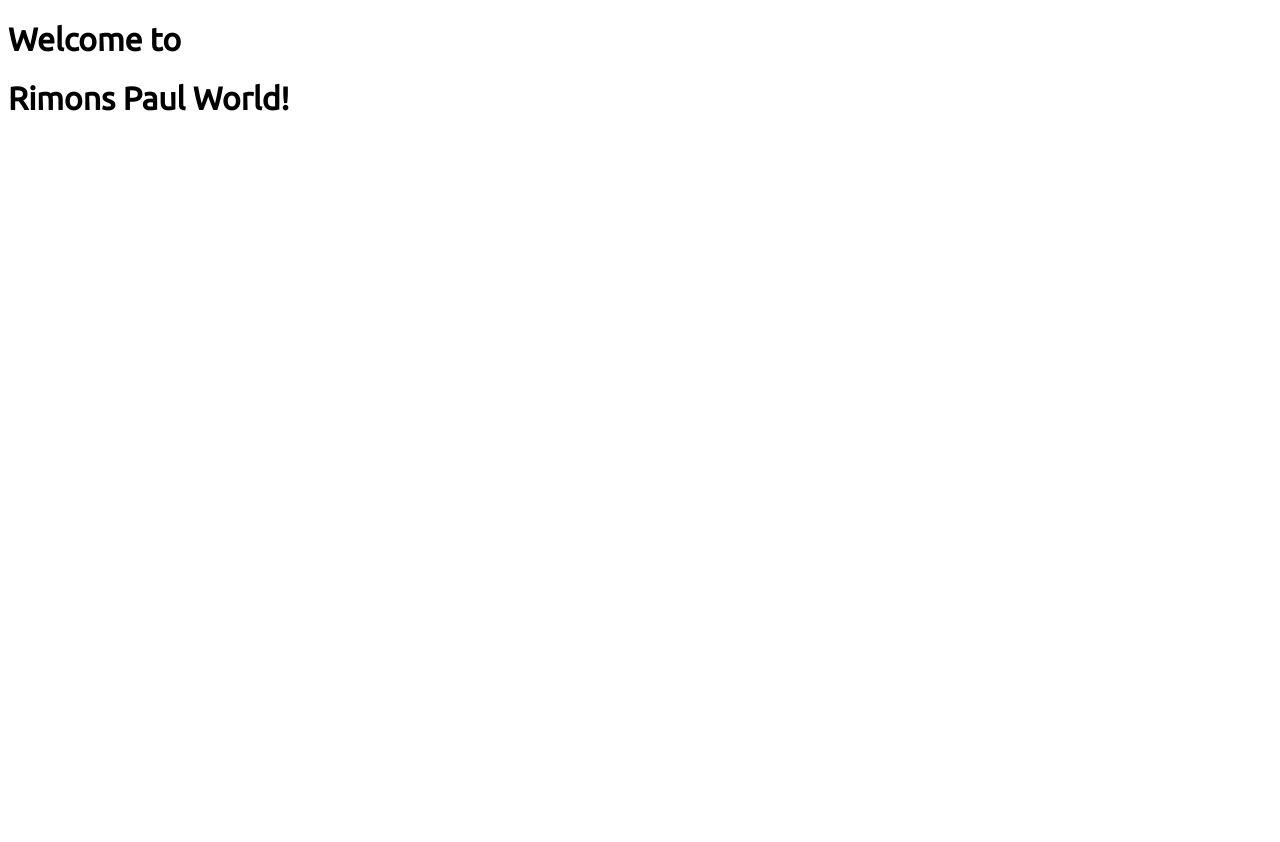
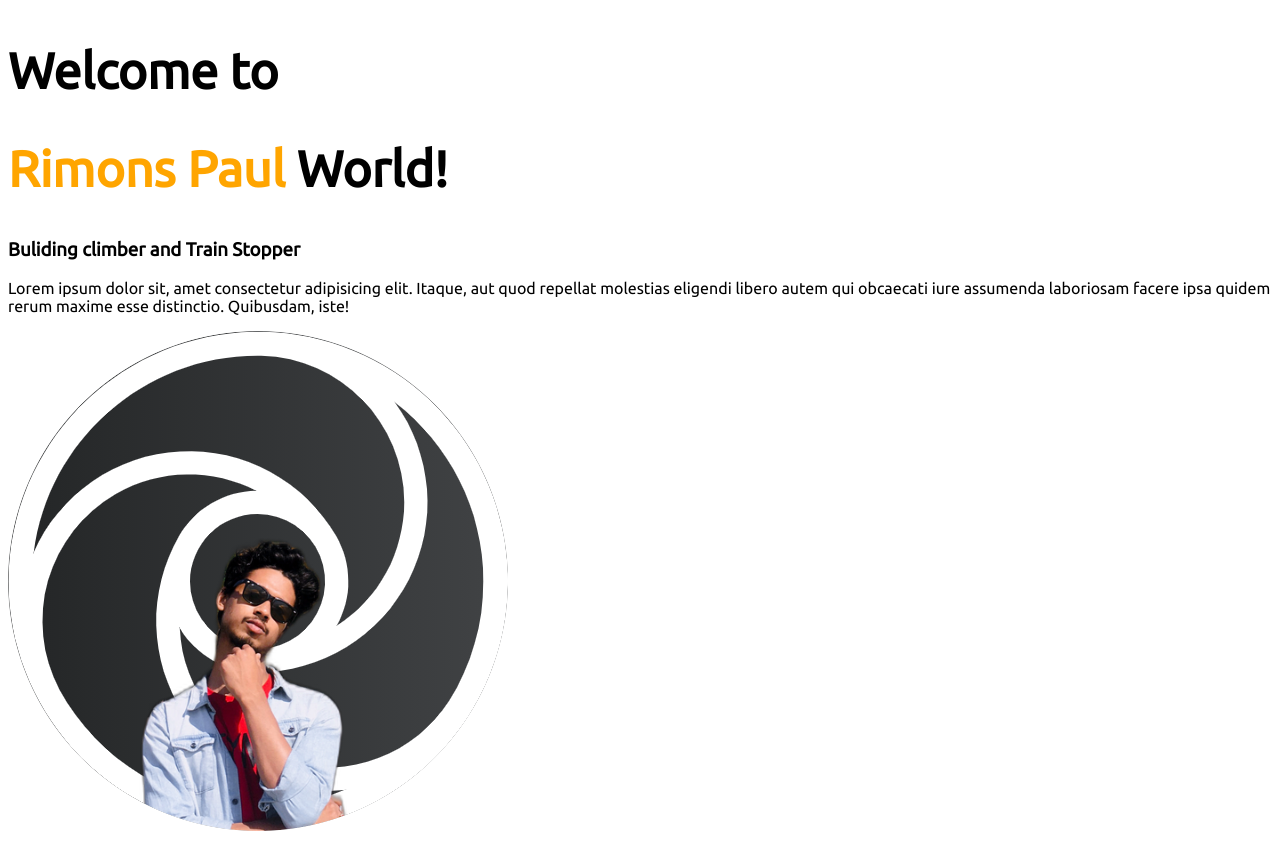
Before and after one commit to imrimon/rimons-portfolio, a plain HTML site: page index.html in a window 1280 px wide. Before the commit the page ends 800 px from the top, so only its background shows below. Drawn offline with Linux system fonts and the light colour scheme.

Commit message:
third commit

```diff
--- a/index.html
+++ b/index.html
@@ -15,7 +15,21 @@
     <link rel="stylesheet" href="style.css" />
   </head>
   <body>
-    <h1>Welcome to</h1>
-    <h1>Rimons Paul World!</h1>
+<section>
+    <div>
+        <h1>Welcome to</h1>
+        <h1><span class="orange-color">Rimons Paul</span> World!</h1>
+        <h3>Buliding climber and Train Stopper</h3>
+        <p>
+          Lorem ipsum dolor sit, amet consectetur adipisicing elit. Itaque, aut
+          quod repellat molestias eligendi libero autem qui obcaecati iure
+          assumenda laboriosam facere ipsa quidem rerum maxime esse distinctio.
+          Quibusdam, iste!
+        </p>
+      </div>
+      <div>
+        <img src="images/rimon.png" alt="" />
+      </div>
+</section>
   </body>
 </html>
--- a/style.css
+++ b/style.css
@@ -1,3 +1,9 @@
 body{
     font-family: 'Ubuntu', sans-serif;
 }
+h1{
+    font-size: 50px;
+}
+.orange-color{
+    color: orange;
+}
```
Also changed, not shown: images/1.png (added), images/2.png (added), images/3.png (added), images/4.png (added), images/rimon.png (added).
